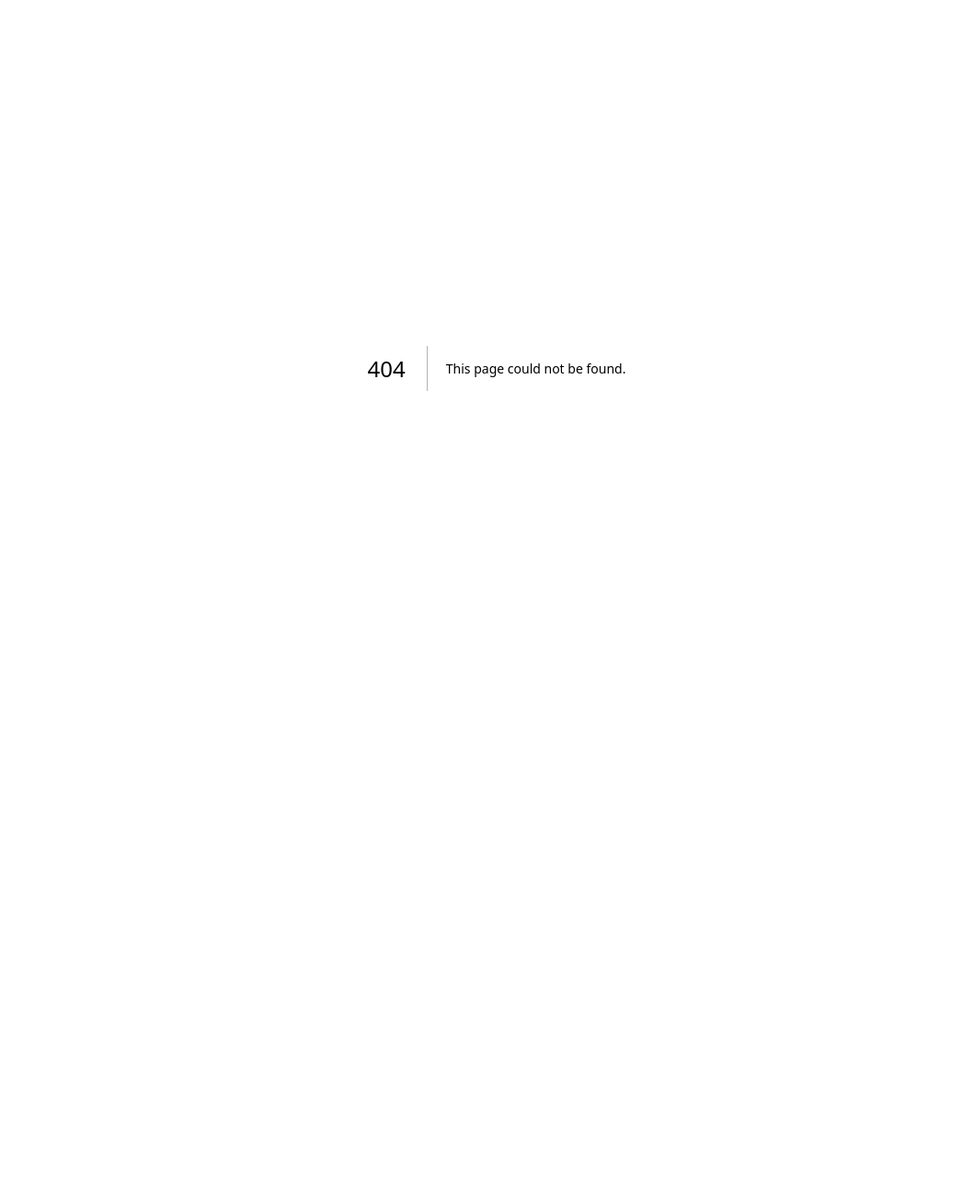
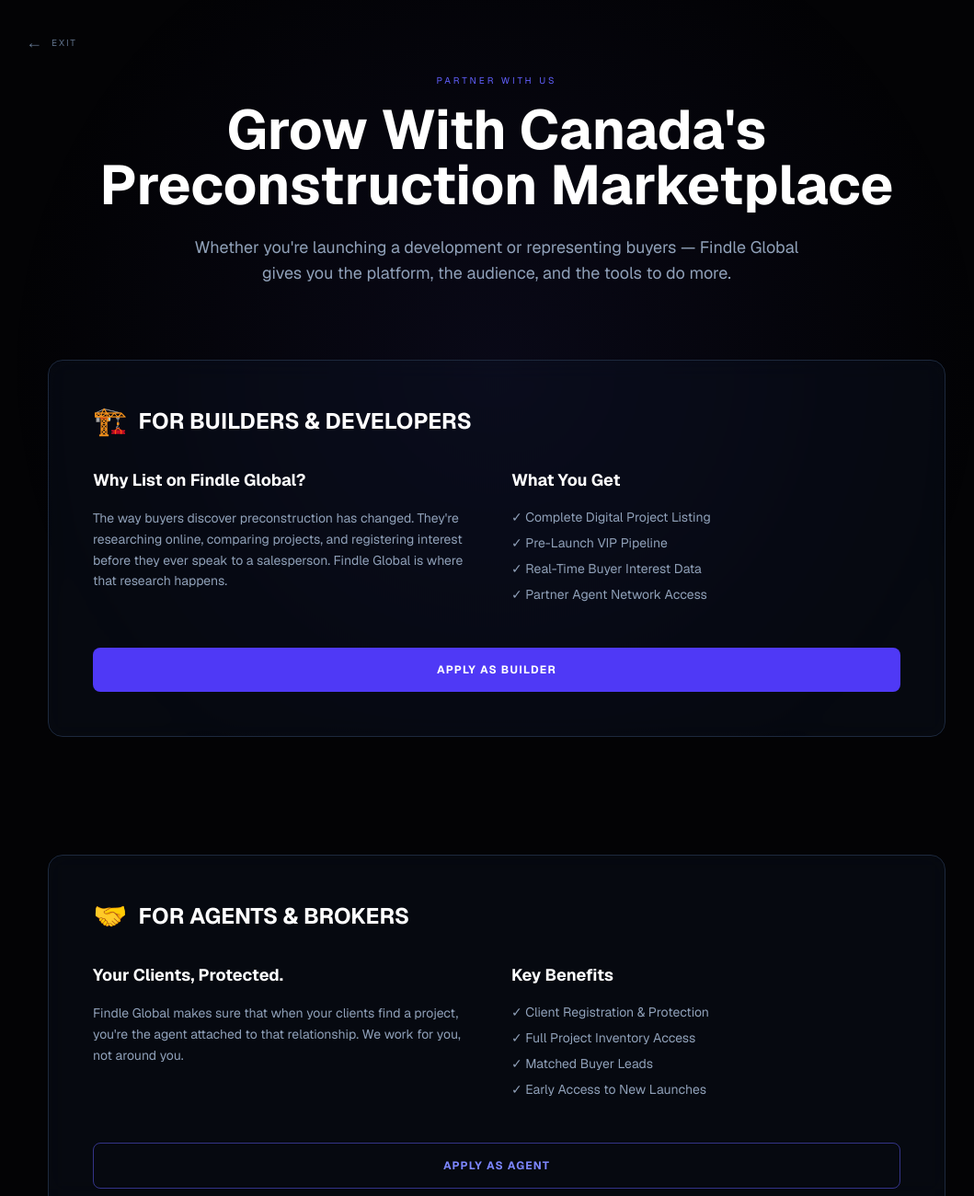
Before and after one commit to antarikshsingh18/findle-global, a Next.js app: page /partner in a window 1280 px wide. Before the commit this address had no page. Shown: the top 1300 px of the page at 92% size, without its empty margins (100-1159 px from the left). Before the commit the page ends 800 px from the top, so only its background shows below. Built offline with nearby package versions, Linux system fonts and the light colour scheme.

Commit message:
made changes in footer

```diff
--- a/app/components/Footer.tsx
+++ b/app/components/Footer.tsx
@@ -179,12 +179,12 @@
                 {[
                   { label: "Findle Buyer's Guide", href: '/guide' },
                   //{ label: "Investor's Guide", href: '#' },
-                  { label: 'Pre-Construction 101', href: '#' },
+                 // { label: 'Pre-Construction 101', href: '#' },
                   // { label: 'Mortgage Calculator', href: '/directory' },
                   { label: 'Market Insights', href: '/marketInsights' },
                   { label: 'Neighbourhood Guides', href: '#' },
                   { label: 'VIP Registration', href: '/directory' },
-                  { label: 'FAQ', href: '#' },
+                  { label: 'FAQ', href: '/faq' },
                 ].map((item) => (
                   <li key={item.label}>
                     <Link href={item.href} className="text-slate-500 hover:text-indigo-400 transition-colors tracking-wider uppercase text-[10px]">
@@ -205,7 +205,7 @@
                   // { label: 'How It Works', href: '#' },
                  // { label: 'For Developers', href: '#' },
                   { label: 'For Agents & Brokers', href: '/portal' },
-                  { label: 'Partner With Us', href: '#' },
+                  { label: 'Partner With Us', href: '/partner' },
                   // { label: 'Careers', href: '#' },
                   // { label: 'Press & Media', href: '#' },
                   { label: 'Contact Us', href: '/contact' },
--- a/app/directory/page.tsx
+++ b/app/directory/page.tsx
@@ -286,7 +286,7 @@
   onChange={(e) => setSelectedCity(e.target.value)}
   className="bg-slate-900/40 border border-slate-700/60 rounded-xl px-4 py-3.5 text-white font-mono text-[10px] tracking-wider uppercase outline-none focus:border-indigo-500/80 transition duration-300 w-full cursor-pointer"
 >
-  {['ALL', 'TORONTO', 'MISSISSAUGA', 'OAKVILLE', 'BRAMPTON', 'WHITBY', 'BARRIE', 'VAUGHAN', 'BURLINGTON', 'OSHAWA', 'PICKERING', 'RICHMOND HILL', 'MARKHAM', 'CALEDON', 'NEWMARKET', 'GUELPH', 'MILTON', 'CAMBRIDGE', 'KITCHENER', 'ADJALA-TOSORONTIO', 'STOUFFVILLE', 'BOWMANVILLE', 'WOODSTOCK', 'ORANGEVILLE'].map((city) => (
+  {['ALL', 'TORONTO', 'MISSISSAUGA', 'OAKVILLE', 'BRAMPTON', 'WHITBY', 'BARRIE', 'VAUGHAN', 'BURLINGTON', 'OSHAWA', 'PICKERING', 'RICHMOND HILL', 'MARKHAM', 'CALEDON', 'NEWMARKET', 'GUELPH', 'MILTON', 'CAMBRIDGE', 'KITCHENER', 'ADJALA-TOSORONTIO', 'STOUFFVILLE', 'BOWMANVILLE', 'WOODSTOCK', 'ORANGEVILLE', 'ALLISTON'].map((city) => (
     <option key={city} value={city} className="bg-slate-950 text-white">
       {city === 'ALL' ? 'ALL CITIES' : city}
     </option>
--- /dev/null
+++ b/app/faq/page.tsx
@@ -0,0 +1,90 @@
+"use client";
+
+import React, { useState } from 'react';
+import { useRouter } from 'next/navigation';
+
+const faqData = [
+  {
+    section: "About Findle Global",
+    questions: [
+      { q: "What is Findle Global?", a: "Findle Global is a preconstruction real estate marketplace that connects buyers, investors, and agents with verified new development projects..." },
+      { q: "Is Findle Global a real estate brokerage?", a: "No. Findle Global is a proptech platform. We do not sell properties directly or represent buyers or sellers." },
+      { q: "Is it free to use?", a: "Yes. Creating an account, browsing projects, and registering VIP interest is completely free." }
+    ]
+  },
+  {
+    section: "Preconstruction Buying",
+    questions: [
+      { q: "What is a preconstruction property?", a: "A home, condo, or townhouse purchased before it is built, directly from the builder." },
+      { q: "What is the 10-day cooling-off period?", a: "Under Ontario law, buyers of new condos have 10 days after signing to rescind the agreement for any reason." }
+    ]
+  },
+  // Add other sections here...
+];
+
+export default function FAQPage() {
+  const router = useRouter();
+  const [openIndex, setOpenIndex] = useState<string | null>(null);
+
+  const toggle = (id: string) => setOpenIndex(openIndex === id ? null : id);
+
+  return (
+    <div className="min-h-screen bg-[#030305] text-slate-300 font-sans selection:bg-indigo-500/30">
+      <div className="fixed inset-0 bg-[radial-gradient(circle_at_50%_50%,_rgba(49,46,129,0.15),_transparent_70%)]" />
+
+      <main className="relative max-w-3xl mx-auto px-6 py-20">
+
+        {/* Exit Control */}
+        <div className="mb-12">
+          <button
+            onClick={() => router.back()}
+            className="flex items-center gap-2 text-[10px] uppercase tracking-[0.2em] text-slate-500 hover:text-indigo-400 transition-all"
+          >
+            <span className="text-lg">←</span> Exit
+          </button>
+        </div>
+
+        <header className="mb-16">
+          <h1 className="text-4xl font-bold text-white mb-4">Frequently Asked Questions</h1>
+          <p className="text-slate-400">Everything you need to know about Findle Global and preconstruction real estate.</p>
+        </header>
+
+        {/* FAQ Accordion */}
+        <div className="space-y-8">
+          {faqData.map((section, sIdx) => (
+            <div key={sIdx}>
+              <h3 className="text-[10px] uppercase tracking-[0.2em] text-indigo-500 mb-4">{section.section}</h3>
+              <div className="space-y-2">
+                {section.questions.map((item, qIdx) => {
+                  const id = `${sIdx}-${qIdx}`;
+                  return (
+                    <div key={qIdx} className="border border-slate-800 rounded-lg overflow-hidden bg-slate-900/20">
+                      <button
+                        onClick={() => toggle(id)}
+                        className="w-full text-left p-4 flex justify-between items-center hover:bg-slate-800/50 transition-all"
+                      >
+                        <span className="font-medium text-sm text-white">{item.q}</span>
+                        <span className="text-indigo-500">{openIndex === id ? '−' : '+'}</span>
+                      </button>
+                      {openIndex === id && (
+                        <div className="p-4 pt-0 text-sm text-slate-400 leading-relaxed border-t border-slate-800/50 bg-slate-900/40">
+                          {item.a}
+                        </div>
+                      )}
+                    </div>
+                  );
+                })}
+              </div>
+            </div>
+          ))}
+        </div>
+
+        {/* Footer Contact */}
+        <div className="mt-20 border-t border-slate-800 pt-12 text-center">
+          <p className="text-slate-500 mb-4">Still have questions?</p>
+          <a href="mailto:admin@findle.global" className="text-indigo-400 hover:underline">admin@findle.global</a>
+        </div>
+      </main>
+    </div>
+  );
+}
--- /dev/null
+++ b/app/partner/page.tsx
@@ -0,0 +1,109 @@
+"use client";
+
+import React from 'react';
+import Navbar from '@/app/components/AdminNavLink'; // Update path if needed
+import {useRouter} from 'next/navigation';
+
+export default function PartnerPage() {
+    const router = useRouter();
+  return (
+    <div className="min-h-screen bg-[#030305] text-slate-300 font-sans selection:bg-indigo-500/30">
+
+      {/* Background Effect */}
+      <div className="fixed inset-0 bg-[radial-gradient(circle_at_50%_50%,_rgba(49,46,129,0.15),_transparent_70%)]" />
+
+      <main className="relative max-w-5xl mx-auto px-6 py-20">
+
+        <div className="absolute top-8 left-6 md:left-0">
+          <button
+            onClick={() => router.back()}
+            className="flex items-center gap-2 text-[10px] uppercase tracking-[0.2em] text-slate-500 hover:text-indigo-400 transition-all"
+          >
+            <span className="text-lg">←</span> Exit
+          </button>
+        </div>
+
+        {/* Header */}
+        <header className="mb-20 text-center">
+          <h2 className="text-[10px] tracking-[0.3em] uppercase text-indigo-500 mb-4">Partner With Us</h2>
+          <h1 className="text-4xl md:text-6xl font-bold text-white mb-6">Grow With Canada's<br />Preconstruction Marketplace</h1>
+          <p className="max-w-2xl mx-auto text-lg text-slate-400">
+            Whether you're launching a development or representing buyers — Findle Global gives you the platform, the audience, and the tools to do more.
+          </p>
+        </header>
+
+        {/* Section: Builders */}
+        <section className="mb-32">
+          <div className="bg-slate-900/30 border border-slate-800 p-8 md:p-12 rounded-2xl backdrop-blur-md">
+            <h2 className="text-2xl font-bold text-white mb-8 flex items-center gap-3">
+              <span className="text-3xl">🏗️</span> FOR BUILDERS & DEVELOPERS
+            </h2>
+
+            <div className="grid md:grid-cols-2 gap-8 mb-12">
+              <div className="space-y-4">
+                <h3 className="font-bold text-white text-lg">Why List on Findle Global?</h3>
+                <p className="text-slate-400 text-sm leading-relaxed">
+                  The way buyers discover preconstruction has changed. They're researching online, comparing projects, and registering interest before they ever speak to a salesperson. Findle Global is where that research happens.
+                </p>
+              </div>
+              <div className="space-y-4">
+                <h3 className="font-bold text-white text-lg">What You Get</h3>
+                <ul className="space-y-2 text-sm text-slate-400">
+                  <li>✓ Complete Digital Project Listing</li>
+                  <li>✓ Pre-Launch VIP Pipeline</li>
+                  <li>✓ Real-Time Buyer Interest Data</li>
+                  <li>✓ Partner Agent Network Access</li>
+                </ul>
+              </div>
+            </div>
+
+            <button className="w-full py-4 rounded-lg bg-indigo-600 hover:bg-indigo-500 text-white font-bold transition-all uppercase tracking-widest text-xs">
+              Apply as Builder
+            </button>
+          </div>
+        </section>
+
+        {/* Section: Agents */}
+        <section className="mb-32">
+          <div className="bg-slate-900/30 border border-slate-800 p-8 md:p-12 rounded-2xl backdrop-blur-md">
+            <h2 className="text-2xl font-bold text-white mb-8 flex items-center gap-3">
+              <span className="text-3xl">🤝</span> FOR AGENTS & BROKERS
+            </h2>
+
+            <div className="grid md:grid-cols-2 gap-8 mb-12">
+              <div className="space-y-4">
+                <h3 className="font-bold text-white text-lg">Your Clients, Protected.</h3>
+                <p className="text-slate-400 text-sm leading-relaxed">
+                  Findle Global makes sure that when your clients find a project, you're the agent attached to that relationship. We work for you, not around you.
+                </p>
+              </div>
+              <div className="space-y-4">
+                <h3 className="font-bold text-white text-lg">Key Benefits</h3>
+                <ul className="space-y-2 text-sm text-slate-400">
+                  <li>✓ Client Registration & Protection</li>
+                  <li>✓ Full Project Inventory Access</li>
+                  <li>✓ Matched Buyer Leads</li>
+                  <li>✓ Early Access to New Launches</li>
+                </ul>
+              </div>
+            </div>
+
+            <button className="w-full py-4 rounded-lg border border-indigo-500/50 hover:bg-indigo-500/10 text-indigo-400 font-bold transition-all uppercase tracking-widest text-xs">
+              Apply as Agent
+            </button>
+          </div>
+        </section>
+
+        {/* Footer Contact */}
+        <div className="text-center border-t border-slate-800 pt-12">
+          <p className="text-slate-500 mb-6">Not sure which partnership is right for you? Let's talk.</p>
+          <div className="flex flex-col md:flex-row justify-center gap-8 text-sm">
+            <a href="tel:+14374320003" className="hover:text-indigo-400 transition-colors">📞 +1 (437) 432-0003</a>
+            <a href="mailto:connect@findle.global" className="hover:text-indigo-400 transition-colors">📧 connect@findle.global</a>
+          </div>
+        </div>
+
+      </main>
+    </div>
+  );
+}
```
